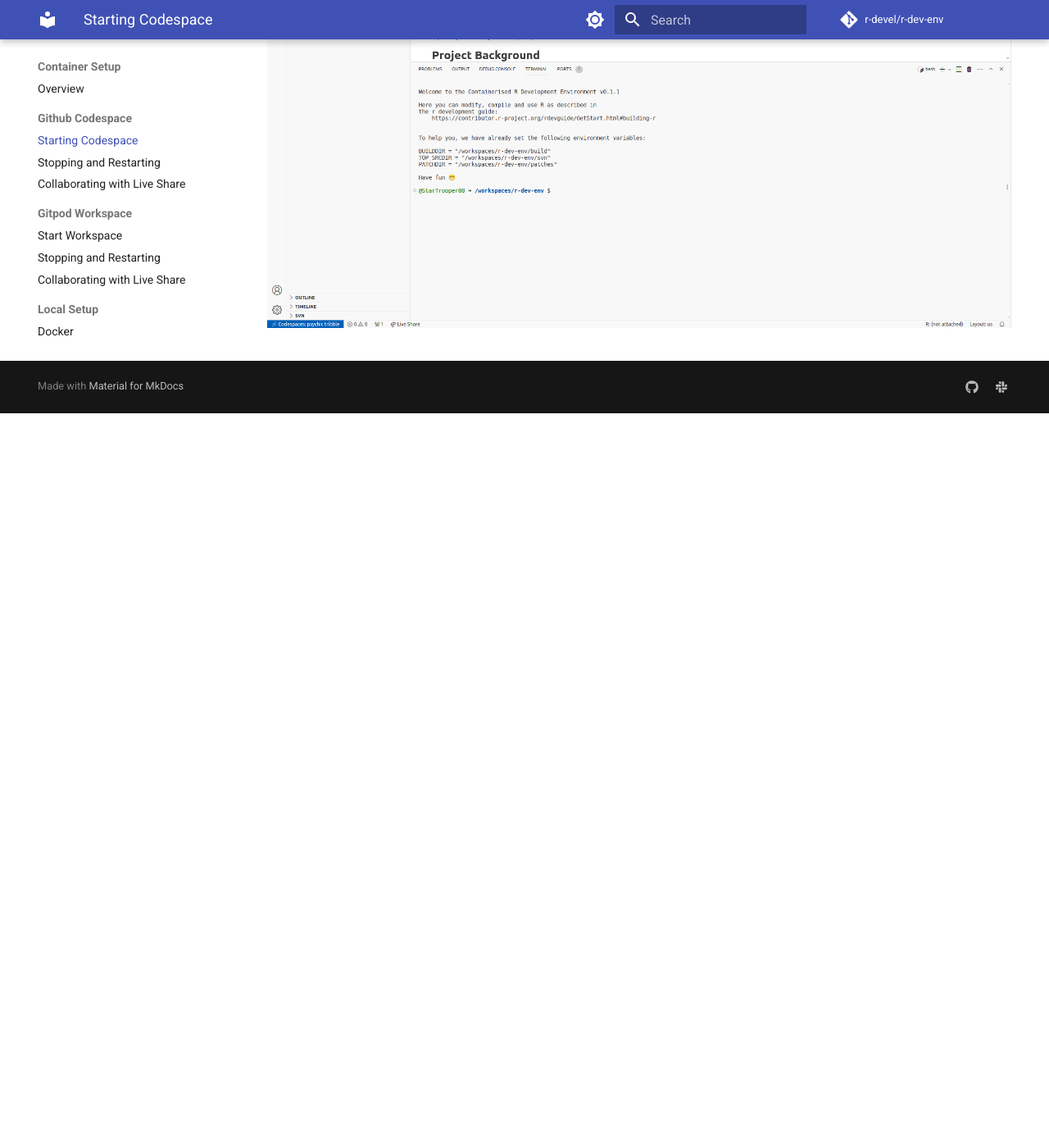
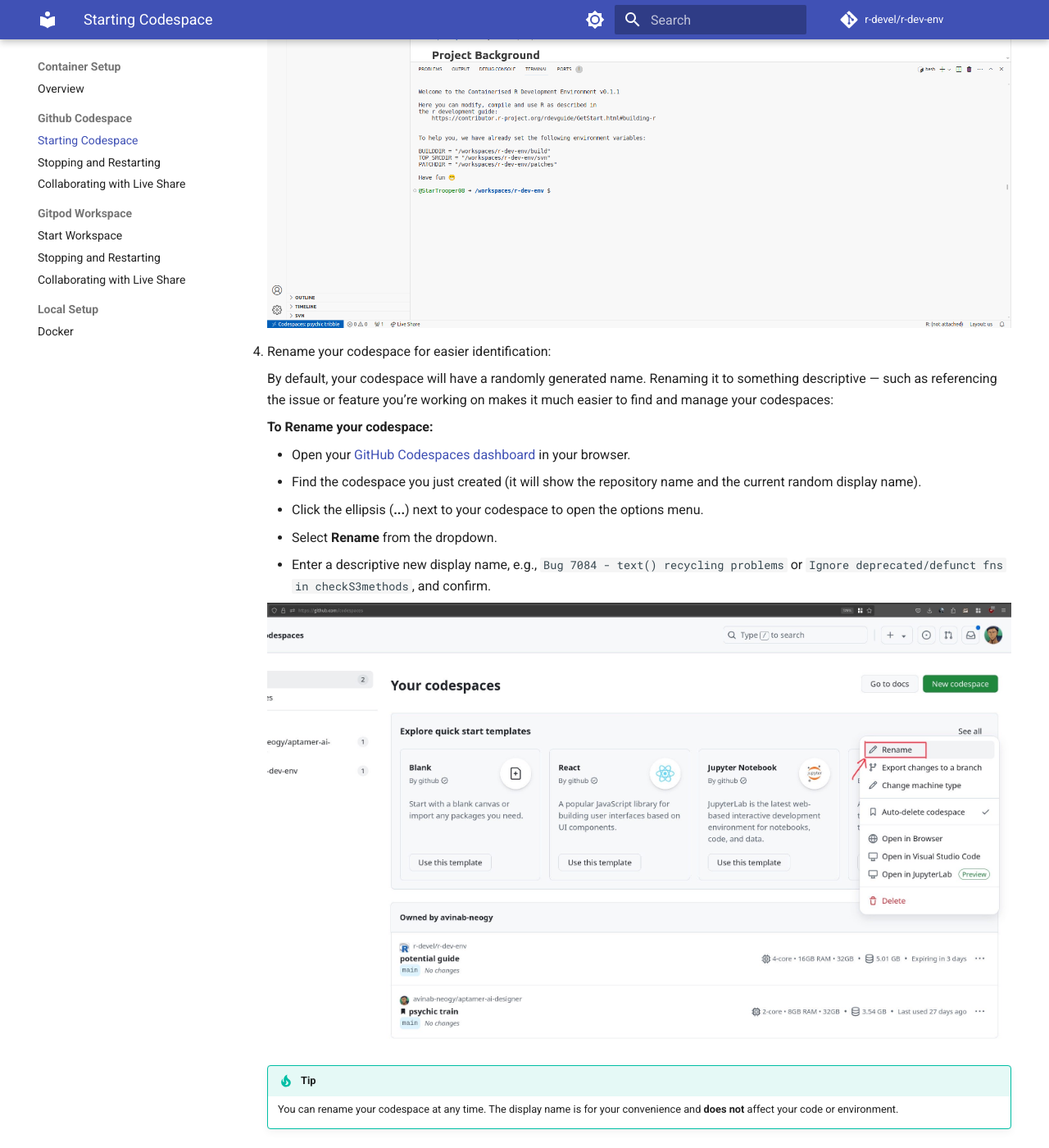
Before and after one commit to r-devel/r-dev-env, an MkDocs documentation site: the page built from docs/container_setup/github_codespace/creating_codespace.md, in a window 1280 px wide and 1400 px high, scrolled down 1544 px. Shown: the whole window at 82% size. Built offline with MkDocs 1.6.1 and Material for MkDocs 9.7.7, drawn with Linux system fonts in a browser that asks for light colours; comment, search, counter and statistics services are not loaded; before the commit the page ends 2048 px from its top, so only the background shows below that.

Commit message:
docs: add instructions for renaming codespace display name after creation

```diff
--- a/docs/container_setup/github_codespace/creating_codespace.md
+++ b/docs/container_setup/github_codespace/creating_codespace.md
@@ -20,3 +20,28 @@ GitHub Codespaces' button and then click the green 'Create Codespace' button.
 
 3. You will be taken to a VS Code editor within your browser.
 ![codespace](../../assets/rdev3.png)
+
+4. Rename your codespace for easier identification:
+
+    By default, your codespace will have a randomly generated name. Renaming it to
+    something descriptive — such as referencing the issue or feature you’re working
+    on makes it much easier to find and manage your codespaces:
+
+    **To Rename your codespace:**
+
+    - Open your [GitHub Codespaces dashboard](https://github.com/codespaces) in
+    your browser.
+    - Find the codespace you just created (it will show the repository name and
+    the current random display name).
+    - Click the ellipsis (**...**) next to your codespace to open the options menu.
+    - Select **Rename** from the dropdown.
+    - Enter a descriptive new display name, e.g.,
+    `Bug 7084 - text() recycling problems` or
+    `Ignore deprecated/defunct fns in checkS3methods`, and confirm.
+
+    ![rename codespace](../../assets/rdev3_5.png)
+
+    !!! Tip
+
+        You can rename your codespace at any time. The display name is
+        for your convenience and **does not** affect your code or environment.
```
Also changed, not shown: docs/assets/rdev3_5.png (added).
